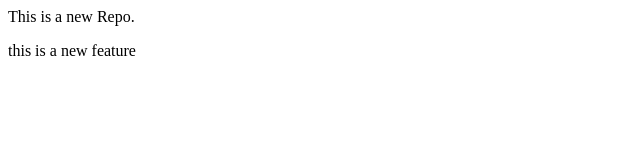
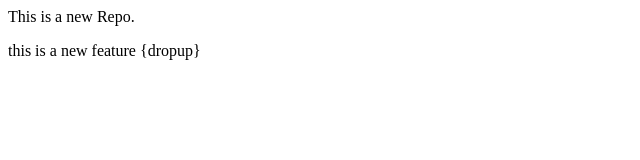
Before and after one commit to Abuzer22/LocalRepo, a plain HTML site: page index.html in a window 1280 px wide. Shown: the full height of the page, 0-640 px from the left. Drawn offline with Linux system fonts and the light colour scheme.

Commit message:
add dropup

```diff
--- a/index.html
+++ b/index.html
@@ -1,2 +1,2 @@
 <p> This is a new Repo.</p>
-<p>this is a new feature </p>
+<p>this is a new feature {dropup} </p>
```
